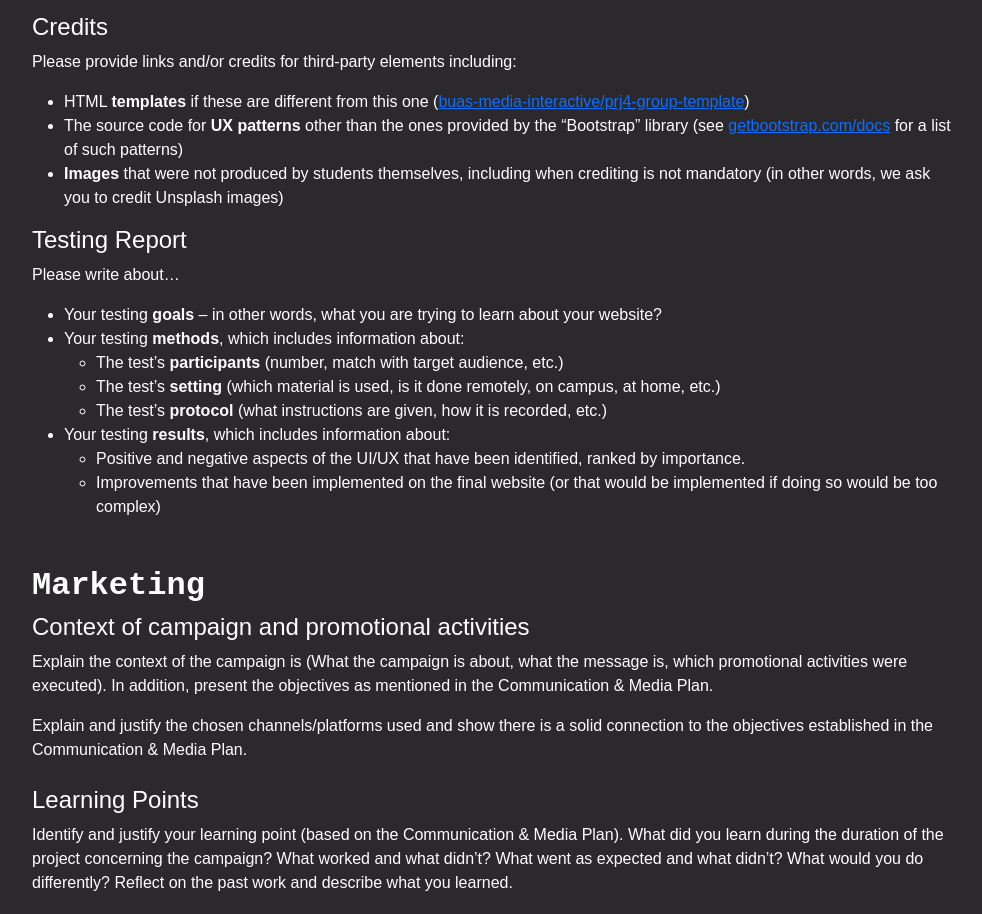
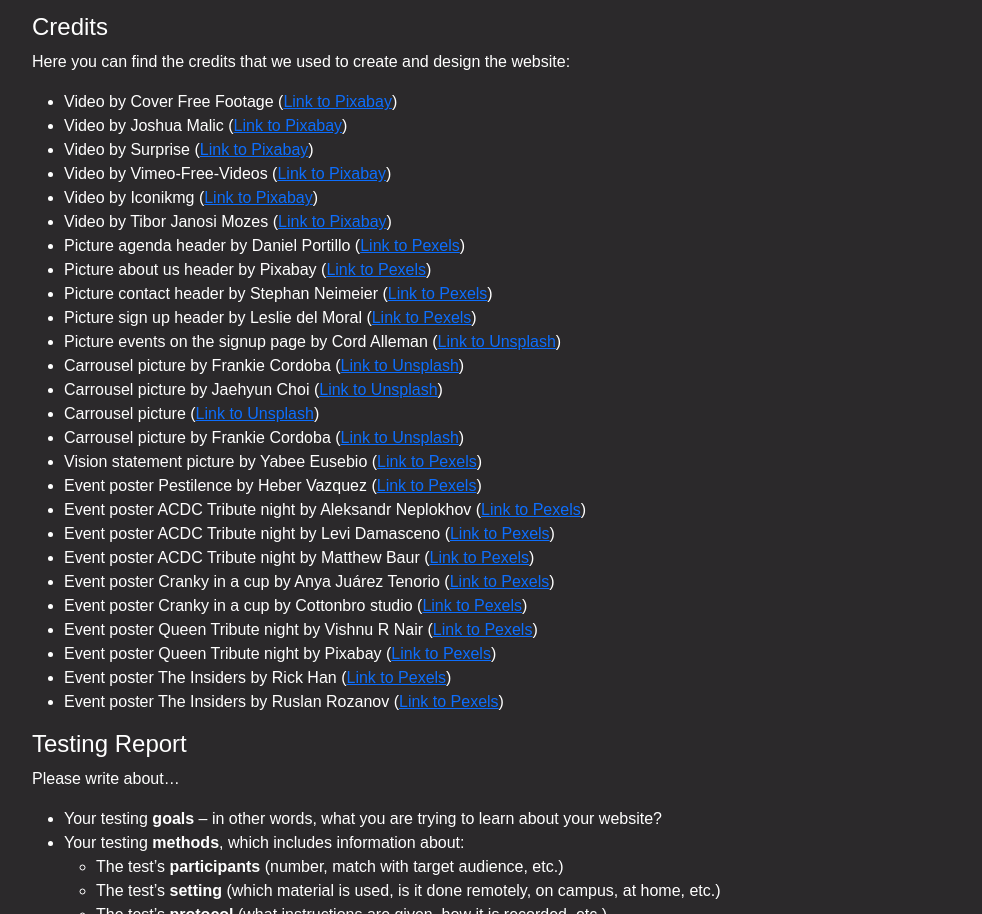
Before and after one commit to The-Rocks-Bar/The-Rocks-Bar, a plain HTML site: page corporate.html in a window 1280 px wide. Shown: the part 1264-2178 px from the top of the page, without its empty margins (240-1222 px from the left). Drawn offline with nearby package versions, Linux system fonts and the light colour scheme; a web font is replaced by a local one.

Commit message:
Credits on the corporate page
Added all the credits and sources to the page

```diff
--- a/corporate.html
+++ b/corporate.html
@@ -183,6 +183,7 @@
           <h4 id="production-1" class="mt-2">Design Elements</h4>
           <p>Please provide a list of design elements alongside their justifications:</p>
           <ul>
+
             <li>
               A colour scheme (with HTML colour codes, which must be consistent with your final website)
               <em>&mdash; see the example below from the BUas brand book:</em>
@@ -212,11 +213,35 @@
             </li>
           </ul>
           <h4 id="production-2" class="mt-2">Credits</h4>
-          <p>Please provide links and/or credits for third-party elements including:</p>
+          <p>Here you can find the credits that we used to create and design the website:</p>
           <ul>
-            <li>HTML <strong>templates</strong> if these are different from this one (<a href="https://github.com/buas-media-interactive/prj4-group-template" target="_blank">buas-media-interactive/prj4-group-template</a>)</li>
-            <li>The source code for <strong>UX patterns</strong> other than the ones provided by the “Bootstrap” library (see <a href="https://getbootstrap.com/docs/5.2/" target="_blank">getbootstrap.com/docs</a> for a list of such patterns)</li>
-            <li><strong>Images</strong> that were not produced by students themselves, including when crediting is not mandatory (in other words, we ask you to credit Unsplash images)</li>
+            <li>Video by Cover Free Footage (<a href="https://pixabay.com/videos/concert-light-effects-cheering-1630/ " target="_blank">Link to Pixabay</a>)</li>
+            <li>Video by Joshua Malic (<a href="https://pixabay.com/videos/drums-music-instrument-45443/  " target="_blank">Link to Pixabay</a>)</li>
+            <li>Video by Surprise (<a href="https://pixabay.com/videos/guitar-electric-guitar-guitarist-3511/  " target="_blank">Link to Pixabay</a>)</li>
+            <li>Video by Vimeo-Free-Videos (<a href="https://pixabay.com/videos/rotting-christ-rock-concert-band-1275/  " target="_blank">Link to Pixabay</a>)</li>
+            <li>Video by Iconikmg (<a href="https://pixabay.com/videos/pop-music-concert-stage-band-life-11720/  " target="_blank">Link to Pixabay</a>)</li>
+            <li>Video by Tibor Janosi Mozes  (<a href="https://pixabay.com/videos/drum-concert-sound-band-music-man-5026/ " target="_blank">Link to Pixabay</a>)</li>
+            <li>Picture agenda header by Daniel Portillo (<a href="https://www.pexels.com/photo/grayscale-photo-of-a-band-playing-in-a-bar-11131048  " target="_blank">Link to Pexels</a>)</li>
+            <li>Picture about us header by Pixabay (<a href="https://www.pexels.com/photo/grayscale-photography-of-bottles-on-top-of-table-274192/ " target="_blank">Link to Pexels</a>)</li>
+            <li>Picture contact header by Stephan Neimeier (<a href="https://www.pexels.com/photo/8-electric-guitars-hanged-on-brown-steel-bar-65718/ " target="_blank">Link to Pexels</a>)</li>
+            <li>Picture sign up header by Leslie del Moral (<a href="https://www.pexels.com/photo/back-view-of-a-person-doing-rock-sign-5572158/ " target="_blank">Link to Pexels</a>)</li>
+            <li>Picture events on the signup page by Cord Alleman (<a href="https://unsplash.com/photos/a-group-of-people-standing-next-to-each-other-JX1ITizxF1M " target="_blank">Link to Unsplash</a>)</li>
+            <li>Carrousel picture by Frankie Cordoba (<a href="https://unsplash.com/photos/a-black-and-white-photo-of-a-group-of-people-pI6NP9ppnKU " target="_blank">Link to Unsplash</a>)</li>
+            <li>Carrousel picture by Jaehyun Choi (<a href="https://unsplash.com/fr/photos/une-enseigne-au-neon-rouge-qui-dit-bar-dessus-vJSg6oHW7Oo " target="_blank">Link to Unsplash</a>)</li>
+            <li>Carrousel picture (<a href="https://unsplash.com/photos/man-in-white-shirt-playing-guitar-on-stage-LYa3EeFhft8 " target="_blank">Link to Unsplash</a>)</li>
+            <li>Carrousel picture by Frankie Cordoba (<a href="https://unsplash.com/pt-br/fotografias/um-homem-cantando-em-um-microfone-lrHdCaDzquc " target="_blank">Link to Unsplash</a>)</li>
+            <li>Vision statement picture by Yabee Eusebio (<a href="https://www.pexels.com/photo/person-using-black-fender-stratocaster-1656066/" target="_blank">Link to Pexels</a>)</li>
+            <li>Event poster Pestilence by Heber Vazquez (<a href="https://www.pexels.com/nl-nl/foto/pandemie-halloweenkostuum-14023664/ " target="_blank">Link to Pexels</a>)</li>
+            <li>Event poster ACDC Tribute night by Aleksandr Neplokhov (<a href="https://www.pexels.com/nl-nl/foto/man-zingt-en-speelt-elektrische-gitaar-2601191/ " target="_blank">Link to Pexels</a>)</li>
+            <li>Event poster ACDC Tribute night by Levi Damasceno (<a href="https://www.pexels.com/nl-nl/foto/persoon-elektrische-gitaar-spelen-op-het-podium-553586/ " target="_blank">Link to Pexels</a>)</li>
+            <li>Event poster ACDC Tribute night by Matthew Baur (<a href="https://www.pexels.com/nl-nl/foto/grijstinten-foto-van-een-man-die-drumt-2614942/ " target="_blank">Link to Pexels</a>)</li>
+            <li>Event poster Cranky in a cup by Anya Juárez Tenorio (<a href="https://www.pexels.com/nl-nl/foto/elegante-vrouw-poseert-in-rustig-water-31634717/ " target="_blank">Link to Pexels</a>)</li>
+            <li>Event poster Cranky in a cup by Cottonbro studio (<a href="https://www.pexels.com/nl-nl/foto/bier-pils-gouden-schuim-5538225/" target="_blank">Link to Pexels</a>)</li>
+            <li>Event poster Queen Tribute night by Vishnu R Nair (<a href="https://www.pexels.com/nl-nl/foto/mensen-bij-concert-1105666/" target="_blank">Link to Pexels</a>)</li>
+            <li>Event poster Queen Tribute night by Pixabay (<a href="https://www.pexels.com/nl-nl/foto/gitarist-van-greyscale-photo-210922/" target="_blank">Link to Pexels</a>)</li>
+            <li>Event poster The Insiders by Rick Han (<a href="https://www.pexels.com/nl-nl/foto/persoon-in-zwarte-top-in-oranje-verlichte-kamer-1719233/  " target="_blank">Link to Pexels</a>)</li>
+            <li>Event poster The Insiders by Ruslan Rozanov (<a href="https://www.pexels.com/nl-nl/foto/vrouw-mevrouw-kunst-abstract-11074359/" target="_blank">Link to Pexels</a>)</li>
+
           </ul>
           <h4 id="production-3" class="mt-2">Testing Report</h4>
           <p>Please write about&hellip;</p>
```
